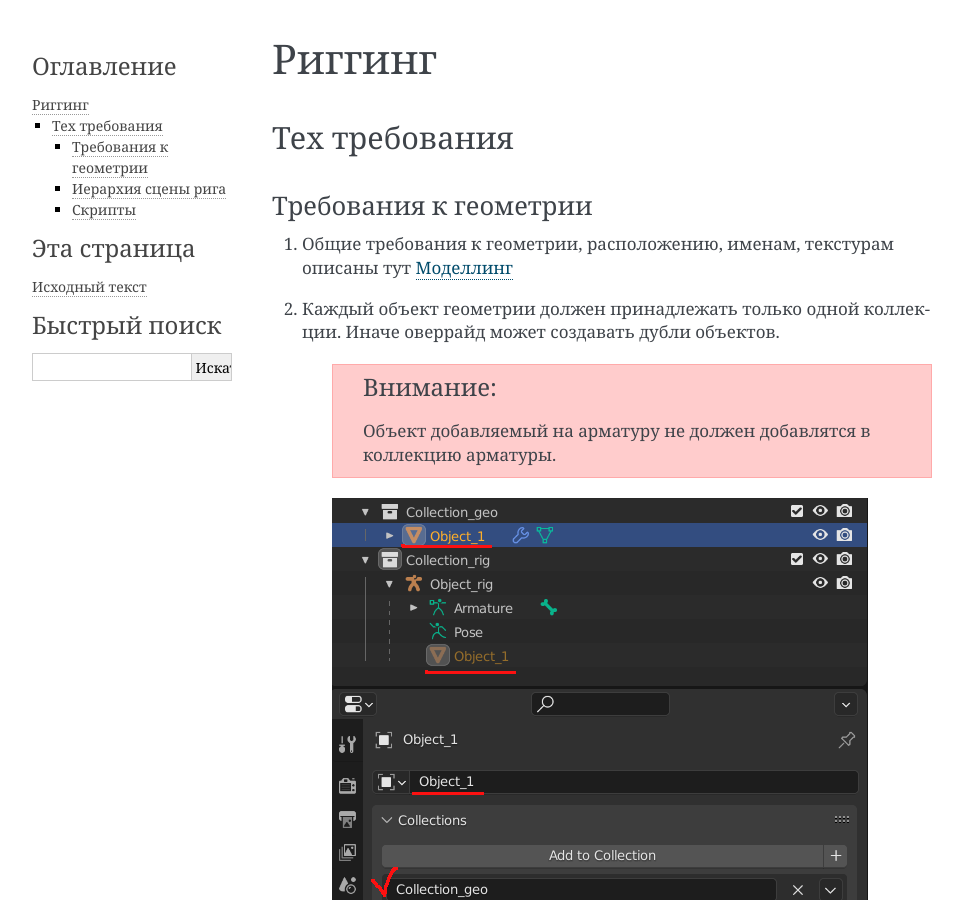
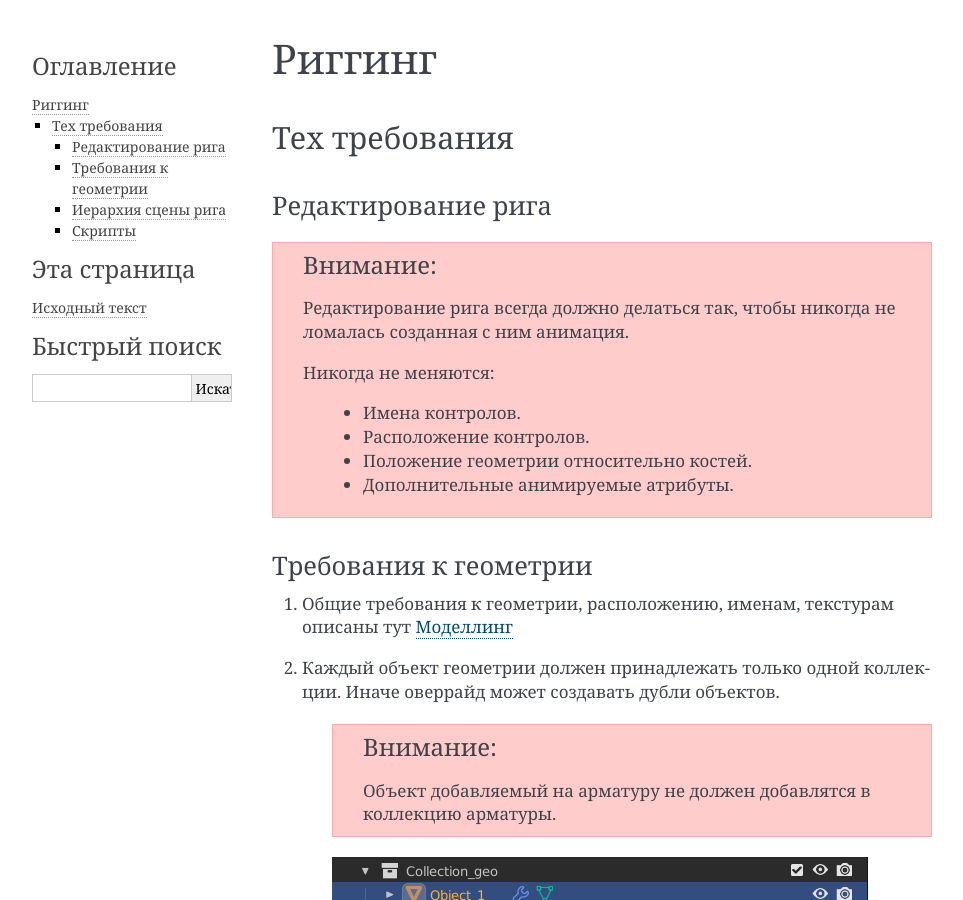
Before and after one commit to volodya-renderberg/cerebro-b3d-connect-manual, a Sphinx documentation site: the page built from docs/source/manual/processes/rigging.rst, in a window 1280 px wide and 900 px high. Shown: the whole window, without its empty margins (148-1111 px from the left). Built offline with Sphinx 7.4.7, drawn with Linux system fonts in a browser that asks for light colours.

Commit message:
tech rules rig

```diff
--- a/docs/source/manual/processes/rigging.rst
+++ b/docs/source/manual/processes/rigging.rst
@@ -5,6 +5,21 @@
 
 Тех требования
 ----------------
+
+Редактирование рига
+~~~~~~~~~~~~~~~~~~~~
+
+.. attention:: Редактирование рига всегда должно делаться так, чтобы никогда не ломалась созданная с ним анимация.
+
+    Никогда не меняются:
+
+        * Имена контролов.
+
+        * Расположение контролов.
+
+        * Положение геометрии относительно костей.
+
+        * Дополнительные анимируемые атрибуты.
 
 Требования к геометрии
 ~~~~~~~~~~~~~~~~~~~~~~~
```
